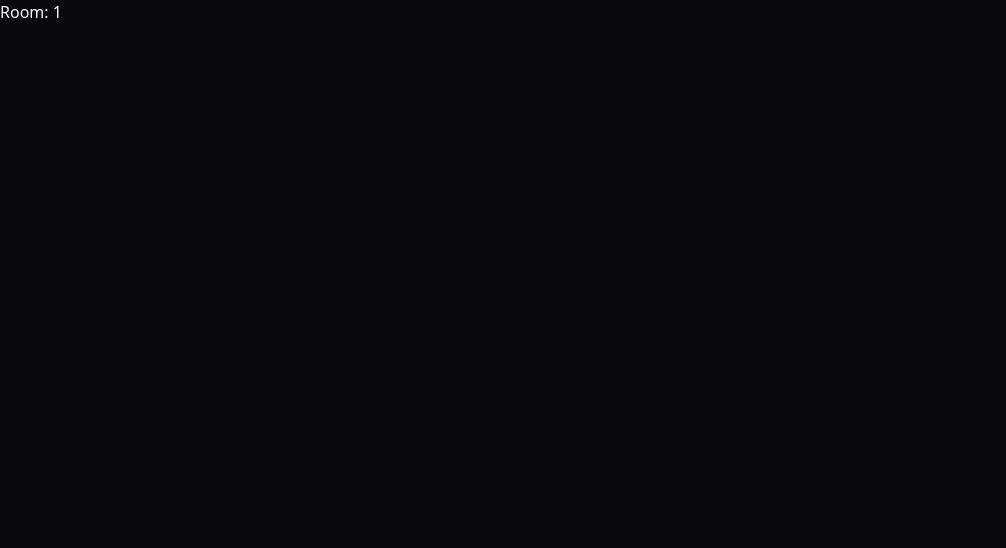
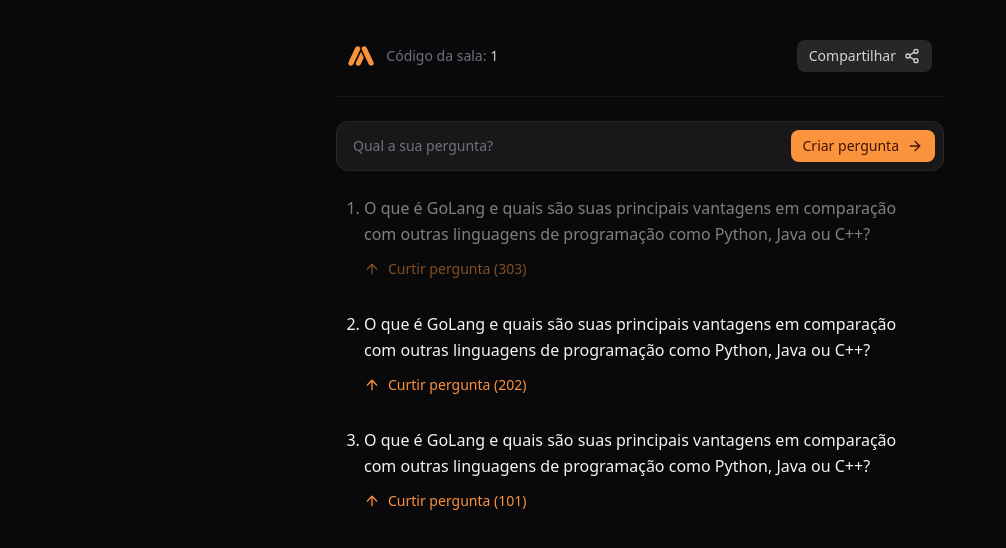
Before and after one commit to GabrielCenteioFreitas/estudos-rocketseat-go_react-trilha_reactjs, a React (Vite) app: page /room/1 in a window 1280 px wide. Shown: the top 548 px of the page, without its empty margins (0-1006 px from the left). Built offline with nearby package versions, Linux system fonts and the light colour scheme.

Commit message:
feat: add Room page

```diff
--- a/package.json
+++ b/package.json
@@ -13,7 +13,8 @@
     "lucide-react": "^0.426.0",
     "react": "19.0.0-rc-9d2da591-20240808",
     "react-dom": "19.0.0-rc-9d2da591-20240808",
-    "react-router-dom": "^6.26.0"
+    "react-router-dom": "^6.26.0",
+    "sonner": "^1.5.0"
   },
   "devDependencies": {
     "@eslint/js": "^9.8.0",
--- a/src/app.tsx
+++ b/src/app.tsx
@@ -1,6 +1,7 @@
 import { createBrowserRouter, RouterProvider } from "react-router-dom"
 import { CreateRoom } from "./pages/create-room"
 import { Room } from "./pages/room"
+import { Toaster } from "sonner"
 
 const router = createBrowserRouter([
   {
@@ -14,5 +15,10 @@
 ])
 
 export function App() {
-  return <RouterProvider router={router} />
+  return (
+    <>
+      <RouterProvider router={router} />
+      <Toaster invert richColors />
+    </>
+  )
 }
--- /dev/null
+++ b/src/components/message.tsx
@@ -0,0 +1,34 @@
+import { ArrowUp } from "lucide-react";
+import { useState } from "react";
+
+interface MessageProps {
+  text: string;
+  amountOfReactions: number;
+  answered?: boolean;
+}
+
+export const Message = ({ text, amountOfReactions, answered=false }: MessageProps) => {
+  const [hasReacted, setHasReacted] = useState(false)
+
+  function handleReactToMessage() {
+    setHasReacted(true)
+  }
+
+  return (
+    <li data-answered={answered} className="ml-4 leading-relaxed text-zinc-100 data-[answered=true]:opacity-50 data-[answered=true]:pointer-events-none">
+      {text}
+
+      {hasReacted ? (
+        <button type="button" className="mt-3 flex items-center gap-2 text-zinc-400 hover:text-zinc-300 text-sm font-medium">
+          <ArrowUp className="size-4" />
+          Curtir pergunta ({amountOfReactions})
+        </button>
+      ) : (
+        <button onClick={handleReactToMessage} type="button" className="mt-3 flex items-center gap-2 text-orange-400 hover:text-orange-500 text-sm font-medium">
+          <ArrowUp className="size-4" />
+          Curtir pergunta ({amountOfReactions})
+        </button>
+      )}
+    </li>
+  );
+}
--- a/src/pages/room.tsx
+++ b/src/pages/room.tsx
@@ -1,9 +1,86 @@
+import { ArrowRight, Share2 } from "lucide-react";
 import { useParams } from "react-router-dom";
+import { toast } from "sonner";
+import amaLogo from '../assets/ama-logo.svg';
+import { Message } from "../components/Message";
 
 export const Room = () => {
   const { roomId } = useParams();
 
+  function handleShareRoom() {
+    const url = window.location.href.toString()
+
+    if (navigator.share !== undefined && navigator.canShare()) {
+      navigator.share({ url })
+    } else {
+      navigator.clipboard.writeText(url)
+
+      toast.info('The room URL was copied to your clipboard!')
+    }
+  }
+
   return (
-    <h1>Room: {roomId}</h1>
+    <div className="mx-auto max-w-[640px] flex flex-col gap-6 py-10 px-4">
+      <div className="flex items-center gap-3 px-3">
+        <img src={amaLogo} alt="AMA" className="h-5" />
+
+        <span className="text-sm text-zinc-500 truncate">
+          Código da sala: <span className="text-zinc-300">{roomId}</span>
+        </span>
+
+        <button
+          type='submit'
+          onClick={handleShareRoom}
+          className='
+            bg-zinc-800 hover:bg-zinc-700 text-zinc-300 transition-colors rounded-lg
+            ml-auto px-3 py-1.5 flex gap-2 items-center font-medium text-sm
+          '
+        >
+          Compartilhar
+          <Share2 className='size-4' />
+        </button>
+      </div>
+
+      <div className="h-px w-full bg-zinc-900" />
+
+      <form
+        className='flex items-center gap-2 bg-zinc-900 p-2 rounded-xl border border-zinc-800 ring-orange-400 ring-offset-2 ring-offset-zinc-950 focus-within:ring-1'
+      >
+        <input
+          type='text'
+          name='theme'
+          placeholder='Qual a sua pergunta?'
+          autoComplete='off'
+          className='flex-1 text-sm bg-transparent mx-2 outline-none text-zinc-100 placeholder:text-zinc-500'
+        />
+
+        <button
+          type='submit'
+          className='
+            bg-orange-400 hover:bg-orange-500 text-orange-950 transition-colors rounded-lg
+            px-3 py-1.5 flex gap-2 items-center font-medium text-sm
+          '
+        >
+          Criar pergunta
+          <ArrowRight className='size-4' />
+        </button>
+      </form>
+
+      <ol className="list-decimal list-outside px-3 space-y-8">
+        <Message
+          text="O que é GoLang e quais são suas principais vantagens em comparação com outras linguagens de programação como Python, Java ou C++?"
+          amountOfReactions={303}
+          answered
+        />
+        <Message
+          text="O que é GoLang e quais são suas principais vantagens em comparação com outras linguagens de programação como Python, Java ou C++?"
+          amountOfReactions={202}
+        />
+        <Message
+          text="O que é GoLang e quais são suas principais vantagens em comparação com outras linguagens de programação como Python, Java ou C++?"
+          amountOfReactions={101}
+        />
+      </ol>
+    </div>
   );
 }
```
Also changed, not shown: 1 other file (tests, documents, lock files or other folders).
